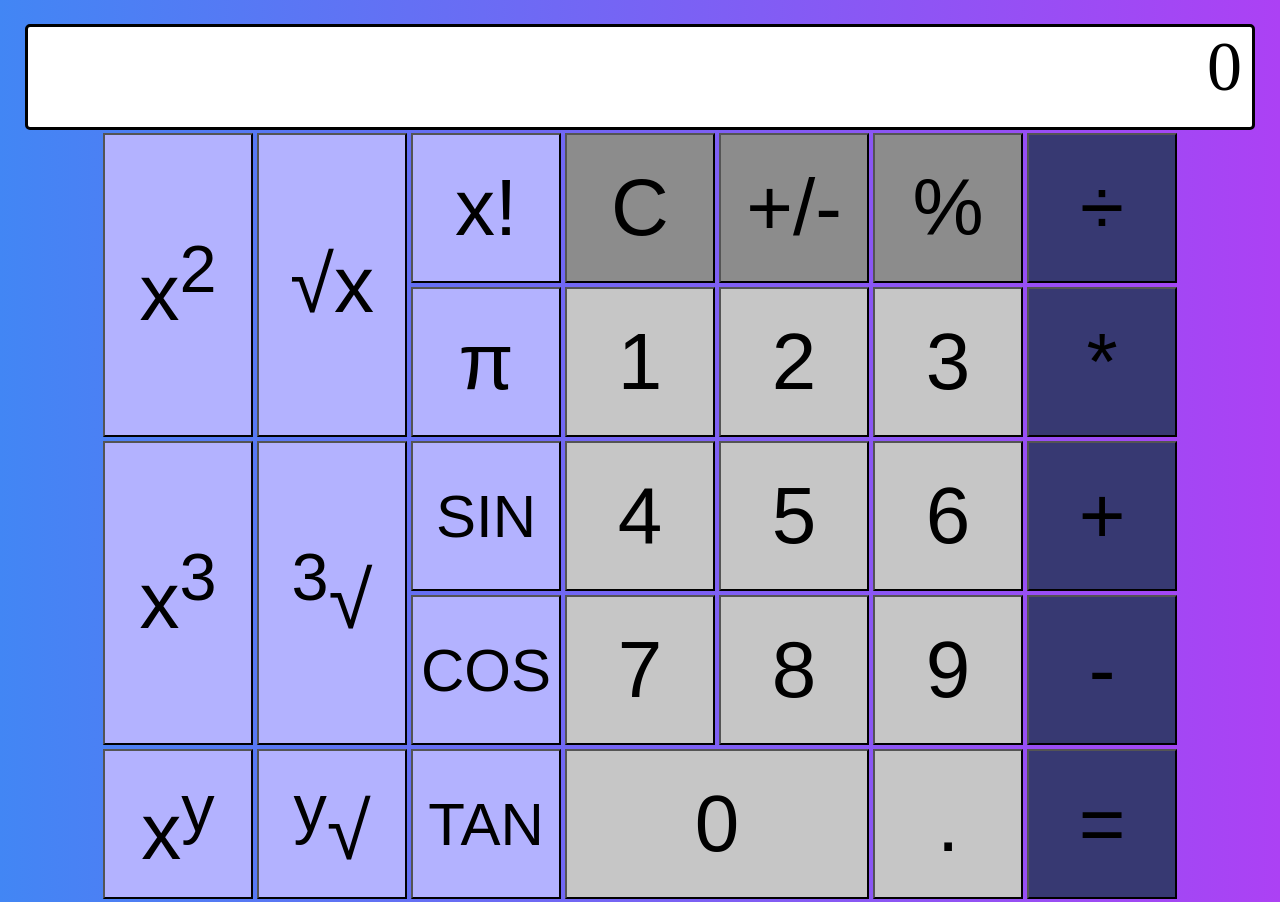
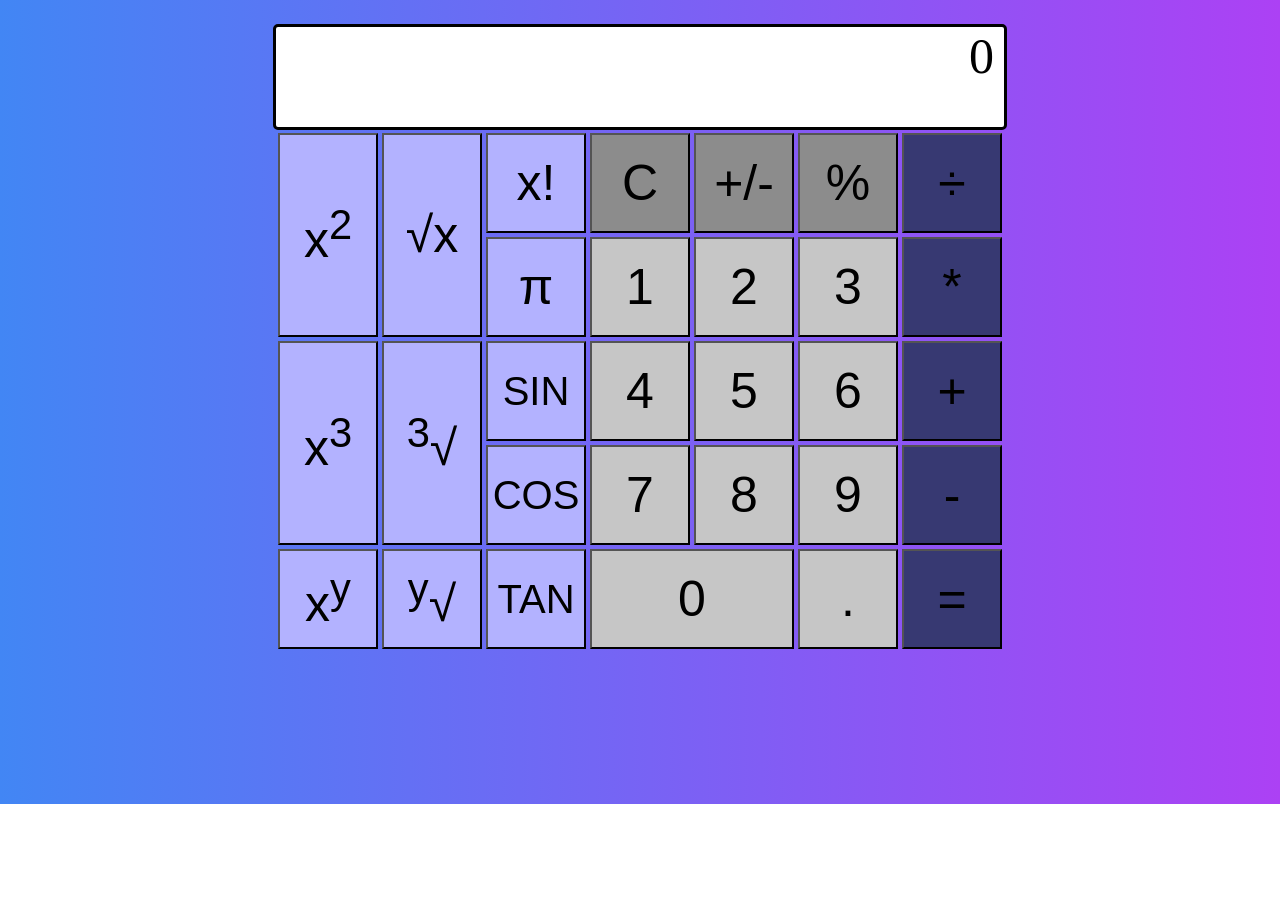
Before and after one commit to urticatecoder/pocket-calculator-2, a plain HTML site: page index.html in a window 1280 px wide. After the commit the page ends 804 px from the top, so only its background shows below. Drawn offline with Linux system fonts and the light colour scheme.

Commit message:
committed changes

```diff
--- a/index.html
+++ b/index.html
@@ -31,14 +31,14 @@
           <tr>
             <td rowspan="2"><button class="rowspanbutton" style="background-color: #b3b2ff;">x<sup>3</sup></button></td>
             <td rowspan="2"><button class="rowspanbutton" style="background-color: #b3b2ff;"><sup>3</sup>√</button></td>
-            <td><button class="button" style="font-size: 60px; background-color: #b3b2ff;">SIN</button></td>
+            <td><button class="button" style="font-size: 40px; background-color: #b3b2ff;">SIN</button></td>
             <td><button class="button" style="background-color: #c6c6c6" onclick="insert(4)">4</button></td>
             <td><button class="button" style="background-color: #c6c6c6" onclick="insert(5)">5</button></td>
             <td><button class="button" style="background-color: #c6c6c6" onclick="insert(6)">6</button></td>
             <td><button class="button" style="background-color: #373972" onclick="insert('+')">+</button></td>
           </tr>
           <tr>
-            <td><button class="button" style="font-size: 60px; background-color: #b3b2ff;">COS</button></td>
+            <td><button class="button" style="font-size: 40px; background-color: #b3b2ff;">COS</button></td>
             <td><button class="button" style="background-color: #c6c6c6" onclick="insert(7)">7</button></td>
             <td><button class="button" style="background-color: #c6c6c6" onclick="insert(8)">8</button></td>
             <td><button class="button" style="background-color: #c6c6c6" onclick="insert(9)">9</button></td>
@@ -48,7 +48,7 @@
           <tr>
             <td><button class="button" style="background-color: #b3b2ff;">x<sup>y</sup></button></td>
             <td><button class="button" style="background-color: #b3b2ff;"><sup>y</sup>√</button></td>
-            <td><button class="button" style="font-size: 60px; background-color: #b3b2ff;">TAN</button></td>
+            <td><button class="button" style="font-size: 40px; background-color: #b3b2ff;">TAN</button></td>
             <td colspan="2"><button class="zerobutton" style="background-color: #c6c6c6" onclick="insert(0)">0</button></td>
             <td><button class="button" style="background-color: #c6c6c6" onclick="insert('.')">.</button></td>
             <td><button class="button" style="background-color: #373972" onclick="equals()">=</button></td>
--- a/style.css
+++ b/style.css
@@ -17,12 +17,12 @@ html,body{
   height:2%;
   margin: 4px auto 0 auto;
   background-color: inherit;
-  width: 1218px;
+  width: 718px;
   text-align: right;
   padding-right: 10px;
 }
 #textview{
-  width: 1214px;
+  width: 718px;
   height:100px;
   margin: 4px auto 0 auto;
   background-color: white;
@@ -30,26 +30,26 @@ html,body{
   border: 3px solid black;
   text-align: right;
   padding-right: 10px;
-  font-size: 70px;
+  font-size: 50px;
 }
 .button{
-  width:150px;
-  height:150px;
+  width:100px;
+  height:100px;
   margin: 0px;
   padding: 0px;
-  font-size: 80px;
+  font-size: 50px;
 }
 .rowspanbutton{
-  width:150px;
-  height:304px;
+  width:100px;
+  height:204px;
   margin: 0px;
   padding: 0px;
-  font-size: 80px;
+  font-size: 50px;
 }
 .zerobutton{
-  width:304px;
-  height:150px;
+  width:204px;
+  height:100px;
   margin: 0px;
   padding: 0px;
-  font-size: 80px;
+  font-size: 50px;
 }
```
